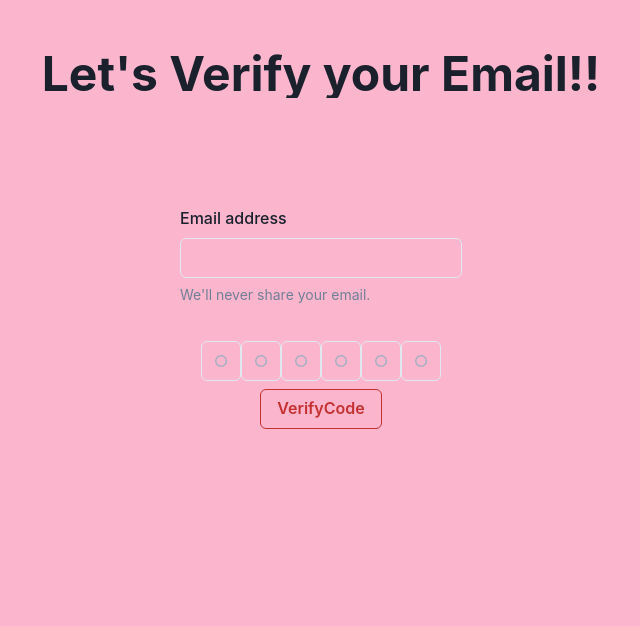
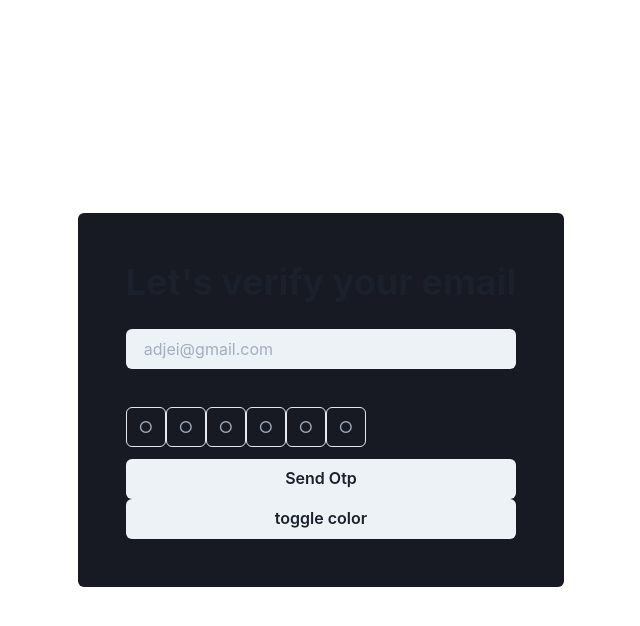
Before and after one commit to Ad450/voting-dapp, a React (Create React App) app in the folder src/: page / in a window 1280 px wide. Shown: the top 626 px of the page, without its empty margins (319-959 px from the left). Built offline with nearby package versions, Linux system fonts and the light colour scheme.

Commit message:
refactoring verify voter components

```diff
--- a/src/src/App.tsx
+++ b/src/src/App.tsx
@@ -4,18 +4,6 @@ import { VerifyVoter } from "./features/voter_verification/components/verify_vot
 
 export const App = () => (
   <ChakraProvider theme={theme}>
-    <Box height="container.xl" bg="pink.200" p="0">
-      <Box paddingTop="50">
-        <VStack>
-          <Heading isTruncated as="h2" size="2xl">
-            {" "}
-            Let's Verify your Email!!{" "}
-          </Heading>
-          <Box paddingTop="100">
-            <VerifyVoter></VerifyVoter>
-          </Box>
-        </VStack>
-      </Box>
-    </Box>
+    <VerifyVoter></VerifyVoter>
   </ChakraProvider>
 );
--- a/src/src/features/voter_verification/components/verify_voter.tsx
+++ b/src/src/features/voter_verification/components/verify_voter.tsx
@@ -11,6 +11,9 @@ import {
   Button,
   CircularProgress,
   Text,
+  Flex,
+  Heading,
+  useColorMode,
 } from "@chakra-ui/react";
 import { useState } from "react";
 import { AppStrings, UIError } from "../../../core/failures";
@@ -27,6 +30,7 @@ const VerifyVoter = () => {
   const [error, setError] = useState("");
   const [pin, setPin] = useState("");
   const handleOnChange = (e: any) => setEmail(e.target.value);
+  const { toggleColorMode } = useColorMode();
 
   const verifyOtp = async (code: string) => {
     setLoading(true);
@@ -67,50 +71,20 @@ const VerifyVoter = () => {
   };
 
   return (
-    <Box width="container.xl">
-      <VStack>
-        <Box width="fit-content">
-          <FormControl>
-            <FormLabel htmlFor="email">Email address</FormLabel>
-            <Input
-              id="email"
-              type="email"
-              value={email}
-              onChange={handleOnChange}
-            />
-            <FormHelperText>We'll never share your email.</FormHelperText>
-          </FormControl>
-        </Box>
-        <CustomPinField
-          onComplete={verifyOtp}
-          onChange={onPinChange}
-        ></CustomPinField>
-        {!loading ? (
-          // will replace sent Otp with verify otp once the user has received the otp
-          isVerifyCode ? (
-            <Button
-              colorScheme="red"
-              variant="outline"
-              onClick={() => verifyOtp(pin)}
-            >
-              Send code
-            </Button>
-          ) : (
-            <Button
-              colorScheme="red"
-              variant="outline"
-              onClick={() => getOtp()}
-            >
-              VerifyCode
-            </Button>
-          )
-        ) : (
-          <CircularProgress value={30} color="orange.400" thickness="12px" />
-        )}
-
-        <Text>{error}</Text>
-      </VStack>
-    </Box>
+    <Flex height="100vh" alignItems="center" justifyContent="center">
+      <Flex direction="column" bg="gray.900" p={12} rounded={6}>
+        <Heading mb={6}>Let's verify your email</Heading>
+        <Input
+          placeholder="adjei@gmail.com"
+          variant="filled"
+          mb={2}
+          type="email"
+        ></Input>
+        <CustomPinField></CustomPinField>
+        <Button mt={3}>Send Otp</Button>
+        <Button onClick={toggleColorMode}>toggle color</Button>
+      </Flex>
+    </Flex>
   );
 };
 
@@ -118,7 +92,12 @@ const CustomPinField = (props: any) => {
   return (
     <HStack>
       <Box paddingTop="30">
-        <PinInput otp onComplete={props.onComplete} onChange={props.onChange}>
+        <PinInput
+          otp
+          onComplete={props.onComplete}
+          onChange={props.onChange}
+          mask
+        >
           <PinInputField />
           <PinInputField />
           <PinInputField />
```
